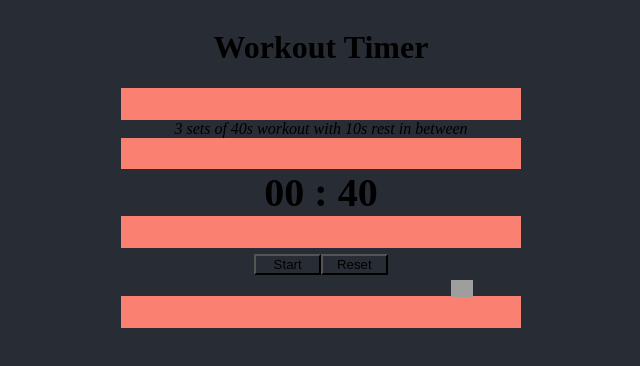
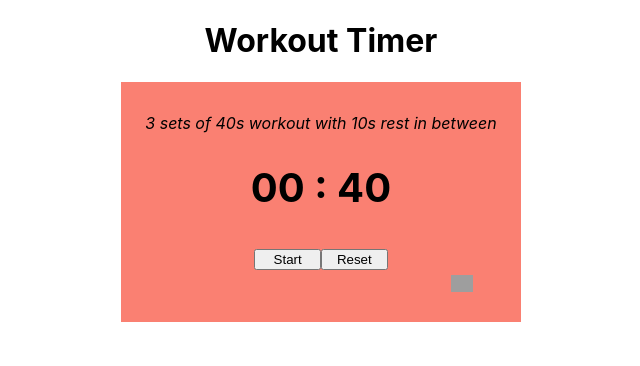
Before and after one commit to cathqine/workout-timer, a React (Create React App) app: page / in a window 1280 px wide. Shown: the top 366 px of the page, without its empty margins (319-959 px from the left). Built offline with nearby package versions, Linux system fonts and the light colour scheme; no server answers; grey boxes are pictures that could not be loaded.

Commit message:
background transparency + cute font

```diff
--- a/src/App.css
+++ b/src/App.css
@@ -1,7 +1,3 @@
-* {
-  background-color: #282c34;
-}
-
 .App {
   text-align: center;
 }
--- a/src/index.js
+++ b/src/index.js
@@ -1,6 +1,6 @@
 import React from 'react';
 import ReactDOM from 'react-dom/client';
-// import './index.css';
+import './index.css';
 import App from './App';
 import reportWebVitals from './reportWebVitals';
 
```
